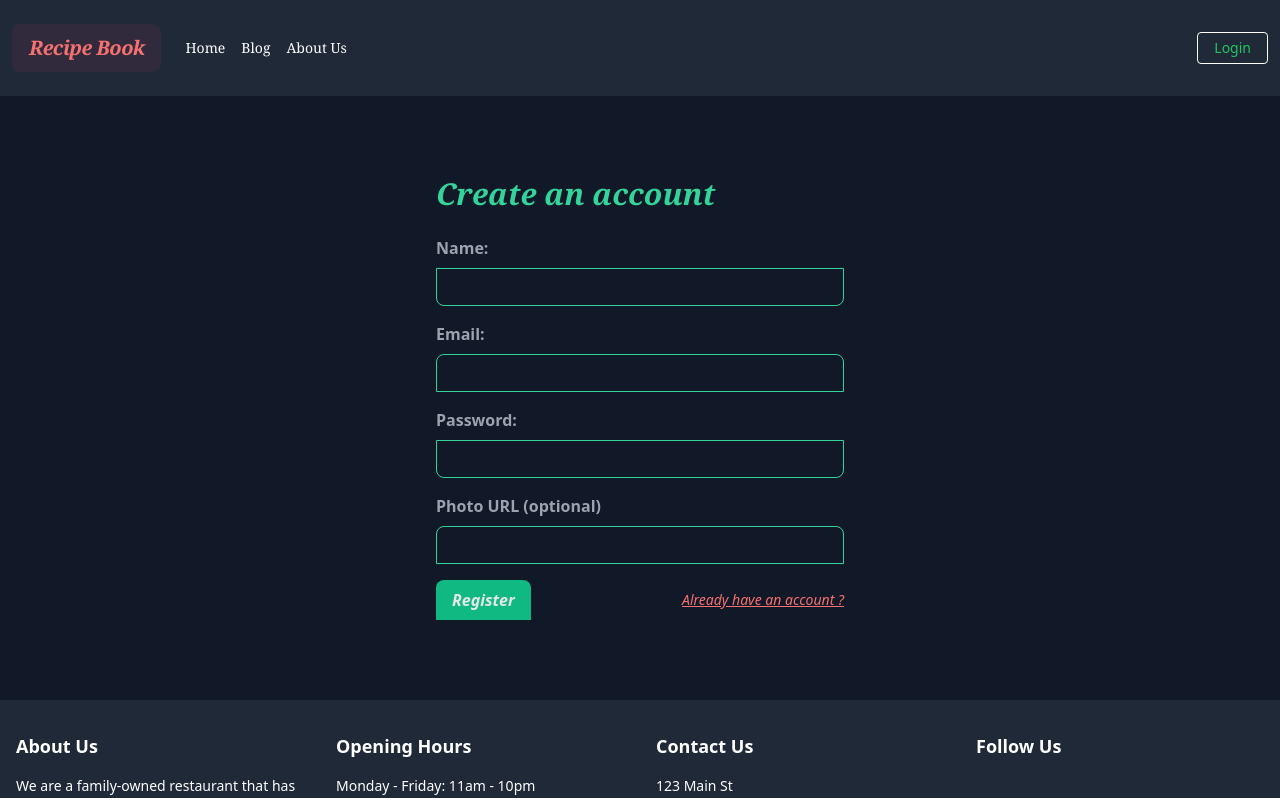
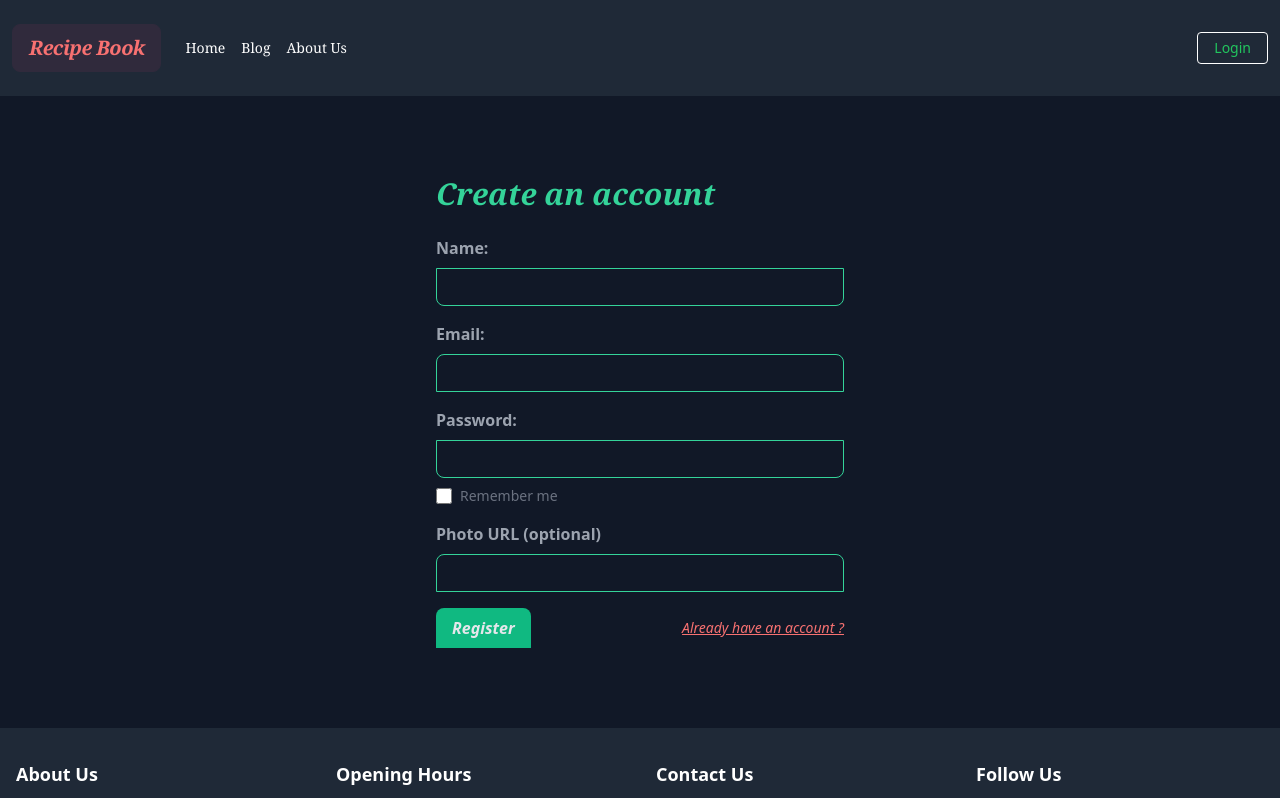
Before and after one commit to bayzidhasan6666/recipeBook-client-side, a React (Vite) app: page /register in a window 1280 px wide. Shown: the top 798 px of the page. Built offline with nearby package versions, Linux system fonts and the light colour scheme; no server answers.

Commit message:
code updated

```diff
--- /dev/null
+++ b/src/DynamicTitle/useTitle.js
@@ -0,0 +1,9 @@
+import { useEffect } from 'react';
+
+const useTitle = (title) => {
+  useEffect(() => {
+    document.title = `${title} - Recipe Book`;
+  }, [title]);
+};
+
+export default useTitle;
--- a/src/Pages/AboutUs/AboutUs.jsx
+++ b/src/Pages/AboutUs/AboutUs.jsx
@@ -2,8 +2,10 @@ import React from 'react';
 import 'leaflet/dist/leaflet.css';
 import Leaflet from '../Leaflet/Leaflet';
 import { Link } from 'react-router-dom';
+import useTitle from '../../DynamicTitle/useTitle';
 
 const AboutUs = () => {
+  useTitle('About Us');
   return (
     <div className="bg-gray-900 text-white ">
       <div className="max-w-7xl mx-auto py-16 px-4 sm:px-6 lg:px-8">
--- a/src/Pages/Blog/Blog.jsx
+++ b/src/Pages/Blog/Blog.jsx
@@ -2,8 +2,10 @@ import React, { useRef } from 'react';
 import { useReactToPrint } from 'react-to-print';
 import { Link, useNavigation } from 'react-router-dom';
 import LoadingSpinner from '../LoadingSpinner/LoadingSpinner';
+import useTitle from '../../DynamicTitle/useTitle';
 
 const Blog = () => {
+  useTitle('Blog');
   const navigation = useNavigation();
   if (navigation.state === 'loading') {
     return <LoadingSpinner></LoadingSpinner>;
--- a/src/Pages/ErrorPage/ErrorPage.jsx
+++ b/src/Pages/ErrorPage/ErrorPage.jsx
@@ -2,8 +2,10 @@ import React from 'react';
 import { Link, useRouteError } from 'react-router-dom';
 import Lottie from 'lottie-react';
 import errorAnime from '/src/assets/45730-recipes-book-animation';
+import useTitle from '../../DynamicTitle/useTitle';
 const ErrorPage = () => {
   const { error, status, statusText } = useRouteError();
+  useTitle('Error Page');
 
   return (
     <div>
@@ -17,7 +19,10 @@ const ErrorPage = () => {
             <p className="text-2xl italic font-semibold md:text-3xl text-red-500 mb-5">
               {error?.message}
             </p>
-            <Link to="/" className="border border-cyan-400 px-3 py-1 font-semibold hover:border-red-500 hover:text-orange-400 text-emerald-400">
+            <Link
+              to="/"
+              className="border border-cyan-400 px-3 py-1 font-semibold hover:border-red-500 hover:text-orange-400 text-emerald-400"
+            >
               Back to homepage
             </Link>
           </div>
--- a/src/Pages/Home/Home.jsx
+++ b/src/Pages/Home/Home.jsx
@@ -6,6 +6,7 @@ import Reservation from '../Reservation/Reservation';
 import News from '../News/News';
 import PopularRecipes from '../PopularRecipes/PopularRecipes';
 import './Home.css';
+import useTitle from '../../DynamicTitle/useTitle';
 
 const images = [
   {
@@ -28,6 +29,8 @@ const Home = () => {
   }
   const [chefs, setChefs] = useState([]);
   const [activeIndex, setActiveIndex] = useState(0);
+
+  useTitle('Home');
 
   useEffect(() => {
     fetch(
--- a/src/Pages/Leaflet/Leaflet.css
+++ b/src/Pages/Leaflet/Leaflet.css
@@ -11,7 +11,5 @@
 
 /* Change the marker icon to a custom icon for the restaurant */
 .leaflet-marker-icon {
-  background-image: url('https://www.svgrepo.com/show/54155/restaurant.svg');
   background-size: cover;
-  filter: brightness(0) invert(1);
 }
--- a/src/Pages/Leaflet/Leaflet.jsx
+++ b/src/Pages/Leaflet/Leaflet.jsx
@@ -3,8 +3,10 @@ import { MapContainer, TileLayer, Marker, Popup } from 'react-leaflet';
 import 'leaflet/dist/leaflet.css';
 import L from 'leaflet';
 import './Leaflet.css';
+import useTitle from '../../DynamicTitle/useTitle';
 
 const Leaflet = () => {
+  useTitle('Leaflet');
   const restaurantTileLayer = L.tileLayer(
     'https://{s}.tile.openstreetmap.org/{z}/{x}/{y}.png',
     {
@@ -16,12 +18,12 @@ const Leaflet = () => {
   return (
     <div className="w-full h-96">
       <MapContainer
-        center={[40.7128, -74.006]}
+        center={[24.163813557835933, 90.58820257179471]}
         zoom={15}
         className="w-full h-full"
       >
         <TileLayer url={restaurantTileLayer._url} />
-        <Marker position={[40.7128, -74.006]}>
+        <Marker position={[24.163813557835933, 90.58820257179471]}>
           <Popup>
             Welcome to our restaurant! <br /> We are located here.
           </Popup>
--- a/src/Pages/Login/Login.jsx
+++ b/src/Pages/Login/Login.jsx
@@ -11,8 +11,10 @@ import {
   signOut,
 } from 'firebase/auth';
 import { ToastContainer, toast } from 'react-toastify';
+import useTitle from '../../DynamicTitle/useTitle';
 
 const Login = () => {
+  useTitle('Login');
   const [user, setUser] = useState(null);
   const [success, setSuccess] = useState('');
   const [error, setError] = useState('');
--- a/src/Pages/OurMenu/MenuItems.jsx
+++ b/src/Pages/OurMenu/MenuItems.jsx
@@ -1,9 +1,10 @@
 import React from 'react';
 import { Link, useLoaderData } from 'react-router-dom';
+import useTitle from '../../DynamicTitle/useTitle';
 
 const MenuItems = () => {
+  useTitle('Menu Items');
   const items = useLoaderData();
-  console.log(items.categories);
   return (
     <div>
       <div>
--- a/src/Pages/Recipes/Recipes.jsx
+++ b/src/Pages/Recipes/Recipes.jsx
@@ -2,8 +2,10 @@ import React, { useState } from 'react';
 import { Link, useLoaderData } from 'react-router-dom';
 import { ToastContainer, toast } from 'react-toastify';
 import 'react-toastify/dist/ReactToastify.css';
+import useTitle from '../../DynamicTitle/useTitle';
 
 const Recipes = () => {
+  useTitle('Chef Details & Recipes');
   const recipes = useLoaderData();
   const [favorites, setFavorites] = useState([]);
 
--- a/src/Pages/Register/Register.jsx
+++ b/src/Pages/Register/Register.jsx
@@ -4,11 +4,14 @@ import { ToastContainer, toast } from 'react-toastify';
 import 'react-toastify/dist/ReactToastify.css';
 import { createUserWithEmailAndPassword, getAuth } from 'firebase/auth';
 import app from '../../firebase/firebase.config';
+import useTitle from '../../DynamicTitle/useTitle';
 
 const auth = getAuth(app);
 
 function Register() {
+  useTitle('Register');
   const [error, setError] = useState('');
+  const [show, setShow] = useState(false);
 
   const handleSubmit = (event) => {
     event.preventDefault();
@@ -78,11 +81,26 @@ function Register() {
             Password:
           </label>
           <input
-            className="appearance-none border rounded-b-lg border-emerald-400 bg-transparent  w-full py-2 px-3 leading-tight focus:outline-none focus:shadow-outline"
+            className="appearance-none border rounded-b-lg border-emerald-400 bg-transparent  w-full py-2 px-3 leading-tight focus:outline-none focus:shadow-outline mb-2"
             id="password"
-            type="password"
+            type={show ? 'text' : 'password'}
             required
           />
+          <div className="flex items-center">
+            <input
+              onClick={() => setShow(!show)}
+              id="remember-me"
+              name="remember-me"
+              type="checkbox"
+              className="h-4 w-4 text-green-500 focus:ring-green-400 border-gray-300 rounded"
+            />
+            <label
+              htmlFor="remember-me"
+              className="ml-2 block text-sm text-gray-500"
+            >
+              Remember me
+            </label>
+          </div>
         </div>
         <div className="mb-4">
           <label
```
Lines whose indentation alone changed are shown as unchanged.
